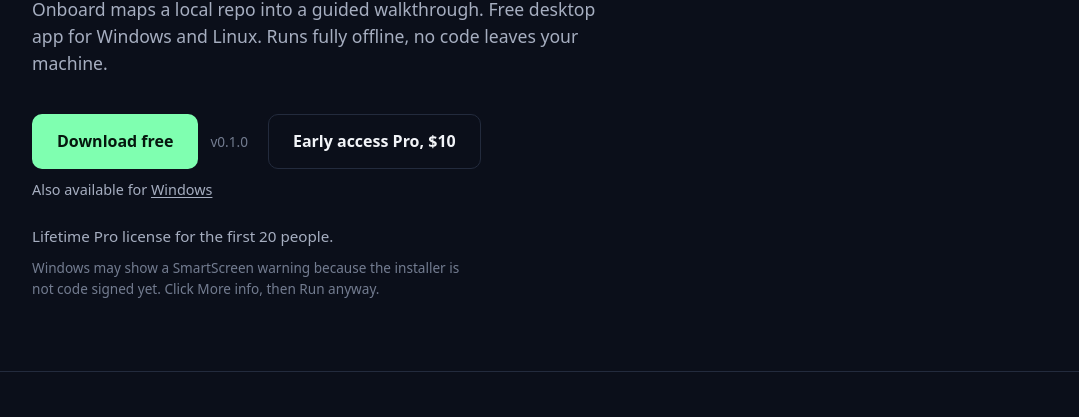
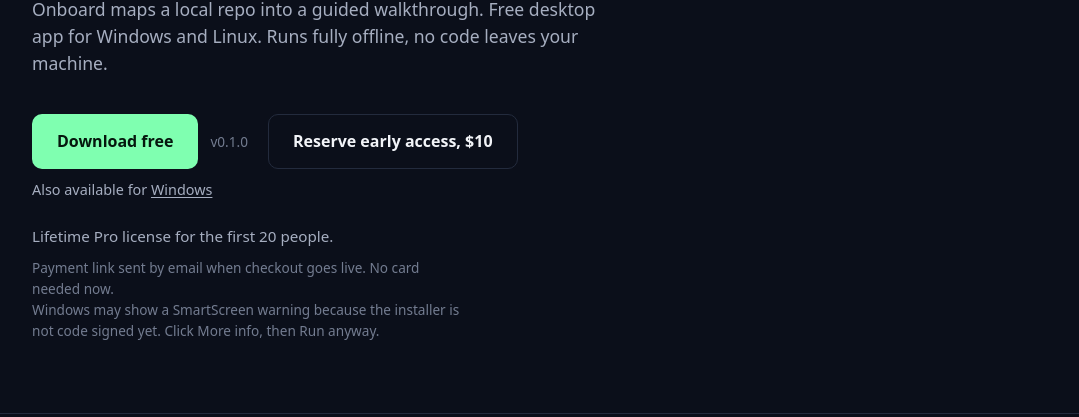
Before and after one commit to kodeksidev/OnBoardingWeb, a plain HTML site: page index.html in a window 1280 px wide. Shown: the part 360-777 px from the top of the page, without its empty margins (100-1179 px from the left). Drawn offline with Linux system fonts and the light colour scheme; no server answers.

Commit message:
Wire Pro button to early access form

```diff
--- a/index.html
+++ b/index.html
@@ -424,10 +424,11 @@
           </p>
         </div>
 
-        <a id="checkout-link" class="btn btn-secondary" href="#">Early access Pro, $10</a>
+        <a id="checkout-link" class="btn btn-secondary" href="#" target="_blank" rel="noopener">Reserve early access, $10</a>
       </div>
 
       <p class="hero-note">Lifetime Pro license for the first 20 people.</p>
+      <p class="hero-warning">Payment link sent by email when checkout goes live. No card needed now.</p>
       <p class="hero-warning">Windows may show a SmartScreen warning because the installer is not code signed yet. Click More info, then Run anyway.</p>
     </div>
   </section>
@@ -482,8 +483,7 @@
 
   var API_URL = "https://api.github.com/repos/uruqierisi/onboard/releases/latest";
 
-  /** Not set up yet. Replace this one string with the real checkout link when it exists. */
-  var CHECKOUT_URL = "#";
+  var CHECKOUT_URL = "https://docs.google.com/forms/d/e/1FAIpQLScQfgvCyr_bw7c-QCBCFh4WSFRJhGtp0-nDhGTP5MNpfCY85g/viewform";
 
   var FALLBACK_WINDOWS_EXE_URL =
     "https://github.com/uruqierisi/onboard/releases/download/v0.1.0/Onboard_0.1.0_x64-setup.exe";
```
